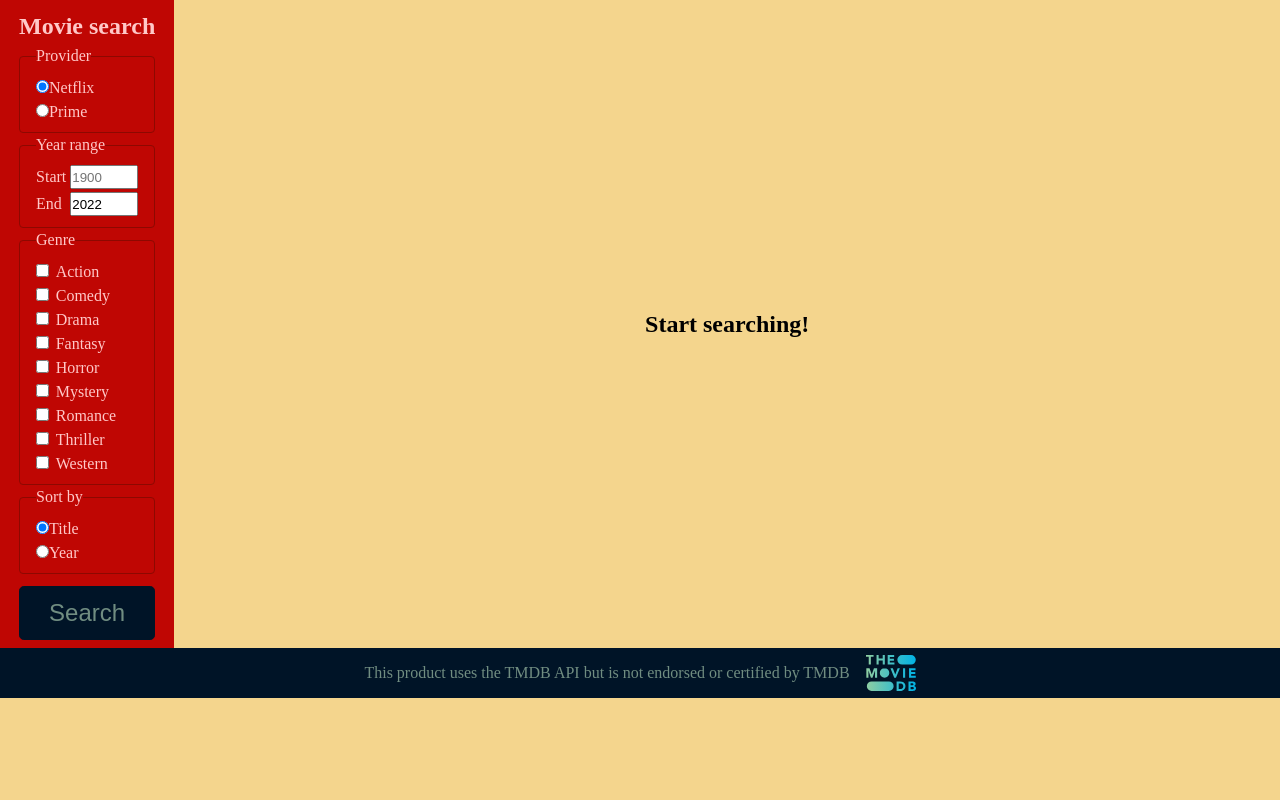
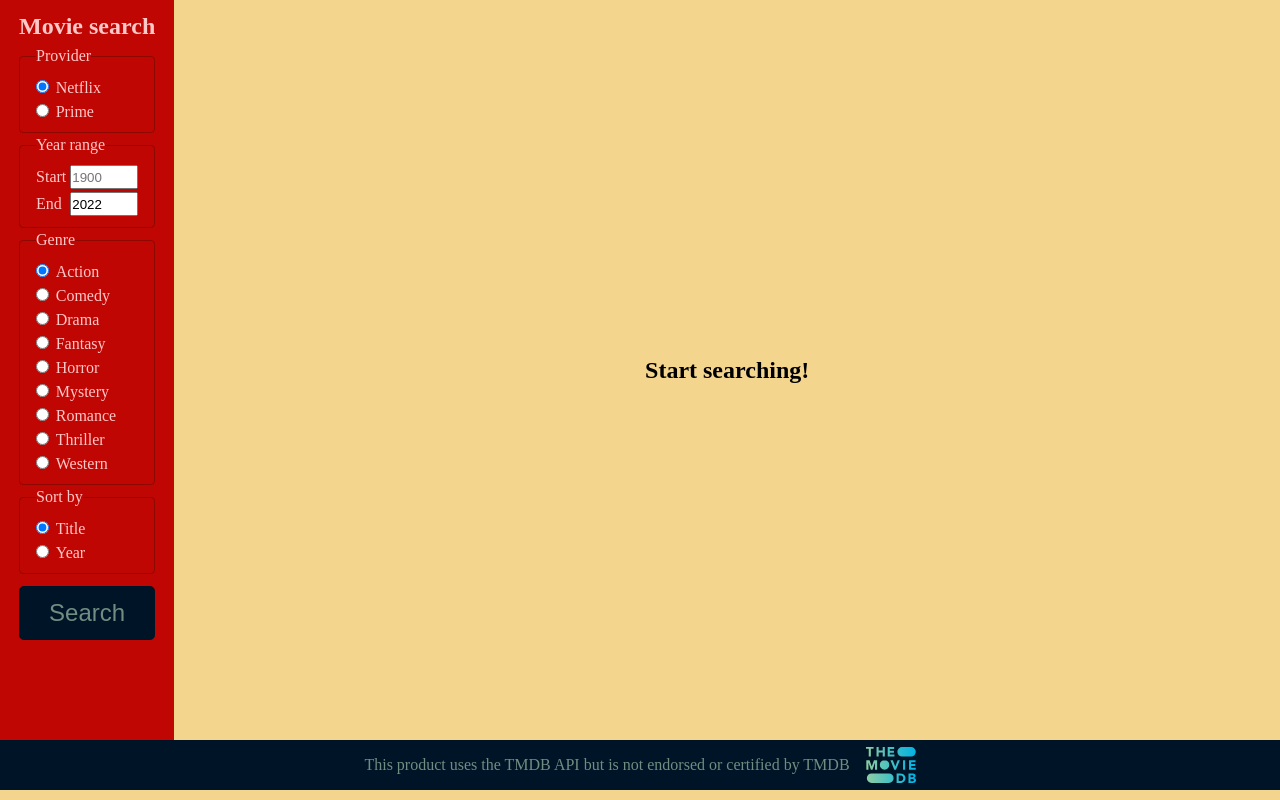
Before and after one commit to TKravel/movie-search-client, a React (Create React App) app: page / in a window 1280 px wide. Built offline with nearby package versions, Linux system fonts and the light colour scheme.

Commit message:
Change checkboxs to radio, add searching message

```diff
--- a/src/App.css
+++ b/src/App.css
@@ -47,6 +47,7 @@ body {
 	flex-direction: column;
 	justify-content: start;
 	align-items: center;
+	min-height: calc(100vh - 60px);
 	width: 200px;
 	padding: 0.5em;
 }
@@ -72,7 +73,7 @@ fieldset {
 	width: 100%;
 }
 
-input[type='checkbox'] {
+input[type='radio'] {
 	margin-right: 0.5em;
 }
 
@@ -81,6 +82,7 @@ input[type='checkbox'] {
 		flex-direction: row;
 		flex-wrap: wrap;
 		margin-bottom: 2em;
+		min-height: auto;
 		width: 100vw;
 	}
 	form {
@@ -110,7 +112,7 @@ input[type='checkbox'] {
 		flex-wrap: wrap;
 		width: 100%;
 	}
-	.checkbox-wrapper {
+	.radio-wrapper {
 		width: 25vw;
 		margin: auto;
 	}
--- a/src/App.js
+++ b/src/App.js
@@ -13,6 +13,7 @@ function App() {
 	const [page, setPage] = useState(1);
 	const [modalOpened, setModalOpened] = useState(false);
 	const [modalData, setModalData] = useState(null);
+	const [isSearching, setIsSearching] = useState(false);
 
 	const handlePage = (action) => {
 		console.log(action);
@@ -20,26 +21,26 @@ function App() {
 		console.log(totalPages);
 		if (action === 'prev') {
 			if (page !== 1) {
-				setPage((prevValue) => {
-					return prevValue - 1;
-				});
 				setSearchQuery((prevValues) => {
 					return {
 						...prevValues,
-						page: page,
+						page: page - 1,
 					};
+				});
+				setPage((prevValue) => {
+					return prevValue - 1;
 				});
 			}
 		} else if (action === 'next') {
 			if (page !== totalPages) {
-				setPage((prevValue) => {
-					return prevValue + 1;
-				});
 				setSearchQuery((prevValues) => {
 					return {
 						...prevValues,
-						page: page,
+						page: page + 1,
 					};
+				});
+				setPage((prevValue) => {
+					return prevValue + 1;
 				});
 			}
 		}
@@ -53,14 +54,16 @@ function App() {
 		const { netflix } = provider;
 		const { startDate, endDate } = dateRange;
 		const { title } = sort;
+		setSearchResults(null);
 		setSearchQuery({
 			provider: netflix ? 'netflix' : 'prime',
 			startDate: startDate === '' ? '1900' : startDate,
 			endDate: endDate,
-			genre: { ...genre },
+			genre: genre,
 			sort: title ? 'original_title' : 'year',
 			page: page,
 		});
+		setIsSearching(true);
 	};
 
 	useEffect(() => {
@@ -76,7 +79,7 @@ function App() {
 		if (searchQuery === null) {
 			return;
 		}
-		fetch(`${process.env.REACT_APP_SERVER}/search`, {
+		fetch(`http://localhost:3001/search`, {
 			method: 'POST',
 			headers: {
 				'content-type': 'application/json',
@@ -88,6 +91,7 @@ function App() {
 				if (data.docs && data.count) {
 					setSearchResults(data.docs);
 					setTotalPages(data.count);
+					setIsSearching(false);
 				}
 			})
 			.catch((err) => {
@@ -100,10 +104,13 @@ function App() {
 			<div id='App'>
 				<SearchBar liftData={buildQuery} />
 				<div id='card-container'>
-					{!searchResults && (
+					{!searchResults && !isSearching ? (
 						<div id='start-msg'>
 							<h2>Start searching!</h2>
 						</div>
+					) : null}
+					{isSearching && (
+						<h2>Looking for {searchQuery.genre} movies</h2>
 					)}
 					{searchResults !== null && (
 						<PaginationControls
--- a/src/components/navbar/RadioButton.jsx
+++ b/src/components/navbar/RadioButton.jsx
@@ -2,6 +2,7 @@ import React from 'react';
 
 export const RadioButton = ({ id, value, onChange, label }) => {
 	return (
+		<div className='radio-wrapper'>
 			<label htmlFor={id}>
 				<input
 					type='radio'
@@ -12,5 +13,6 @@ export const RadioButton = ({ id, value, onChange, label }) => {
 				/>
 				{label}
 			</label>
+		</div>
 	);
 };
--- a/src/components/navbar/SearchBar.jsx
+++ b/src/components/navbar/SearchBar.jsx
@@ -1,6 +1,5 @@
 import React, { useState } from 'react';
 import { Button } from '../reusable/Button';
-import { Checkbox } from './Checkbox';
 import { NumberInput } from './NumberInput';
 import { RadioButton } from './RadioButton';
 // import { RangeInput } from './RangeInput';
@@ -15,17 +14,7 @@ export const SearchBar = ({ liftData }) => {
 		endDate: '2022',
 	});
 	// const [rating, setRating] = useState(75);
-	const [genreSelection, setGenreSelection] = useState({
-		action: false,
-		comedy: false,
-		drama: false,
-		fantasy: false,
-		horror: false,
-		mystery: false,
-		romance: false,
-		thriller: false,
-		western: false,
-	});
+	const [genreSelection, setGenreSelection] = useState('action');
 
 	const [sort, setSort] = useState({
 		title: true,
@@ -71,15 +60,9 @@ export const SearchBar = ({ liftData }) => {
 	// };
 
 	const handleGenre = (e) => {
-		const box = e.target.id;
-		const value = e.target.checked;
+		const selection = e.target.id;
 
-		setGenreSelection((prevValues) => {
-			return {
-				...prevValues,
-				[box]: value,
-			};
-		});
+		setGenreSelection(selection);
 	};
 
 	const handleSort = (e) => {
@@ -152,58 +135,60 @@ export const SearchBar = ({ liftData }) => {
 				<fieldset id='fieldset-genres'>
 					<legend>Genre</legend>
 					<div id='genre-container'>
-						<Checkbox
+						<RadioButton
 							id='action'
 							label='Action'
-							value={genreSelection.action}
+							value={genreSelection === 'action' ? true : false}
 							onChange={handleGenre}
 						/>
-						<Checkbox
+						<RadioButton
 							id='comedy'
 							label='Comedy'
-							value={genreSelection.comedy}
+							value={genreSelection === 'comedy' ? true : false}
 							onChange={handleGenre}
 						/>
-						<Checkbox
+						<RadioButton
 							id='drama'
 							label='Drama'
-							value={genreSelection.drama}
+							value={genreSelection === 'drama' ? true : false}
 							onChange={handleGenre}
 						/>
-						<Checkbox
+						<RadioButton
 							id='fantasy'
 							label='Fantasy'
-							value={genreSelection.fantasy}
+							value={genreSelection === 'fantasy' ? true : false}
 							onChange={handleGenre}
 						/>
-						<Checkbox
+						<RadioButton
 							id='horror'
 							label='Horror'
-							value={genreSelection.horror}
+							value={
+								genreSelection === 'horror' ? 'fantasy' : false
+							}
 							onChange={handleGenre}
 						/>
-						<Checkbox
+						<RadioButton
 							id='mystery'
 							label='Mystery'
-							value={genreSelection.mystery}
+							value={genreSelection === 'mystery' ? true : false}
 							onChange={handleGenre}
 						/>
-						<Checkbox
+						<RadioButton
 							id='romance'
 							label='Romance'
-							value={genreSelection.romance}
+							value={genreSelection === 'romance' ? true : false}
 							onChange={handleGenre}
 						/>
-						<Checkbox
+						<RadioButton
 							id='thriller'
 							label='Thriller'
-							value={genreSelection.Thriller}
+							value={genreSelection === 'thriller' ? true : false}
 							onChange={handleGenre}
 						/>
-						<Checkbox
+						<RadioButton
 							id='western'
 							label='Western'
-							value={genreSelection.western}
+							value={genreSelection === 'western' ? true : false}
 							onChange={handleGenre}
 						/>
 					</div>
```
Lines whose indentation alone changed are shown as unchanged.
